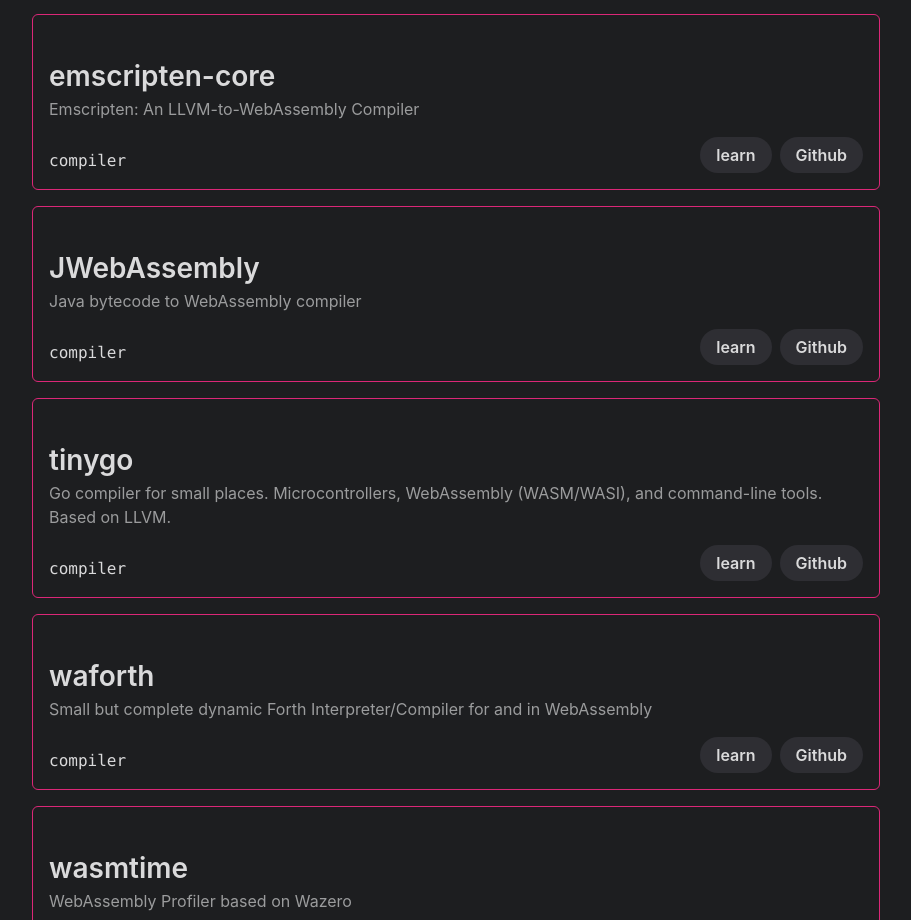
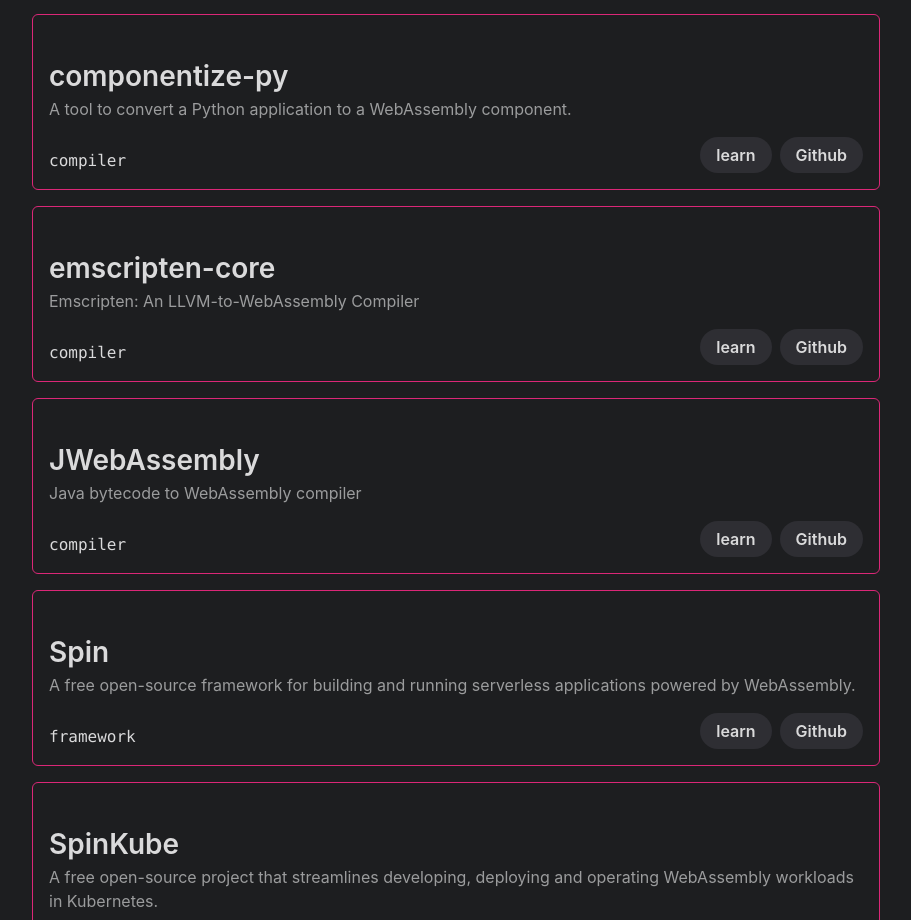
Before and after one commit to wasmJam/wasmtools, a React (Vite) app: page / in a window 1280 px wide. Shown: the part 1772-2692 px from the top of the page, without its empty margins (184-1095 px from the left). Built offline with nearby package versions, Linux system fonts and the light colour scheme.

Commit message:
Add new items
Signed-off-by: tpmccallum <tim.mccallum@fermyon.com>

```diff
--- a/src/data/entries.js
+++ b/src/data/entries.js
@@ -42,6 +42,13 @@ const entries = [
     "github": "leaningtech/cheerp-compiler"
   },
   {
+    "title": "componentize-py",
+    "link": "https://pypi.org/project/componentize-py/",
+    "description": "A tool to convert a Python application to a WebAssembly component.",
+    "tag": "compiler",
+    "github": "  bytecodealliance/componentize-py"
+  },
+  {
     "title": "emscripten-core",
     "link": NaN,
     "description": "Emscripten: An LLVM-to-WebAssembly Compiler",
@@ -54,6 +61,20 @@ const entries = [
     "description": "Java bytecode to WebAssembly compiler",
     "tag": "compiler",
     "github": "i-net-software/JWebAssembly"
+  },
+  {
+    "title": "Spin",
+    "link": "https://developer.fermyon.com/spin/v2/index",
+    "description": "A free open-source framework for building and running serverless applications powered by WebAssembly.",
+    "tag": "framework",
+    "github": "fermyon/spin"
+  },
+  {
+    "title": "SpinKube",
+    "link": "https://www.spinkube.dev/",
+    "description": "A free open-source project that streamlines developing, deploying and operating WebAssembly workloads in Kubernetes.",
+    "tag": "project",
+    "github": "spinkube"
   },
   {
     "title": "tinygo",
@@ -71,7 +92,7 @@ const entries = [
   },
   {
     "title": "wasmtime",
-    "link": NaN,
+    "link": "https://docs.wasmtime.dev/",
     "description": "WebAssembly Profiler based on Wazero",
     "tag": "profiler",
     "github": "bytecodealliance/wasmtime"
```
